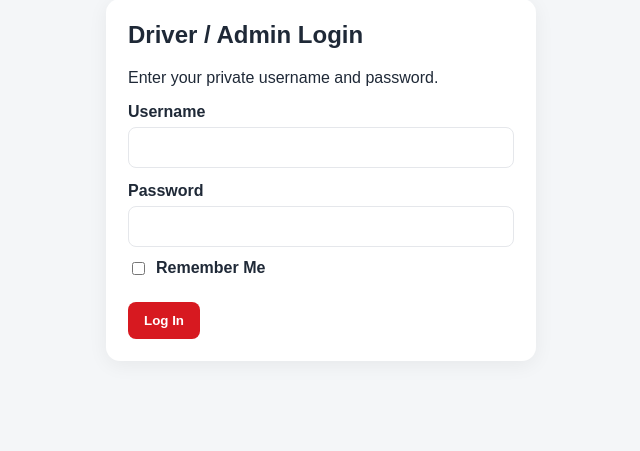
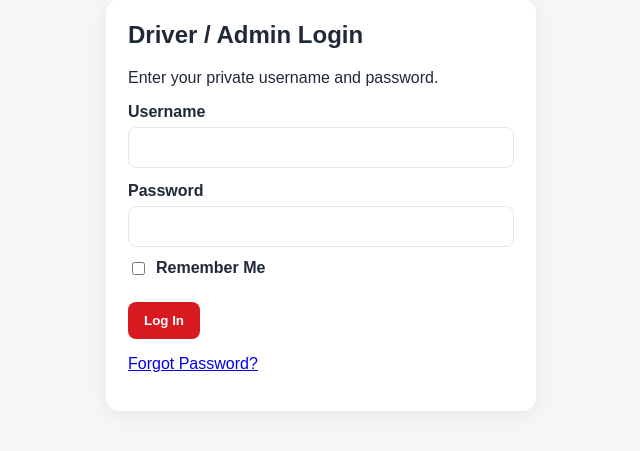
Before and after one commit to WellerTT/tnt-mileage-app, a Flask app: page / in a window 1280 px wide. Shown: the part 148-599 px from the top of the page, without its empty margins (319-959 px from the left). Run offline with Flask 3, Linux system fonts and the light colour scheme; data comes from the database, SQL or seed files in the repository.

Commit message:
Update login.html

```diff
--- a/templates/login.html
+++ b/templates/login.html
@@ -16,6 +16,9 @@
     </label>
 
     <button type="submit">Log In</button>
+       <p style="margin-top:16px;">
+   <a href="{{ url_for('forgot_password') }}">Forgot Password?</a>
+</p>
 </form>
 
 <script>
```
